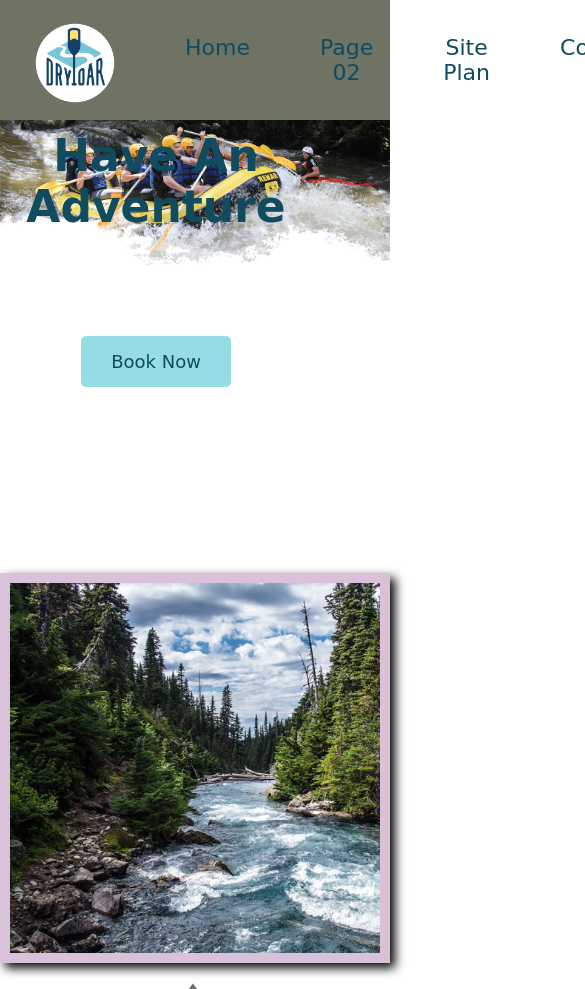
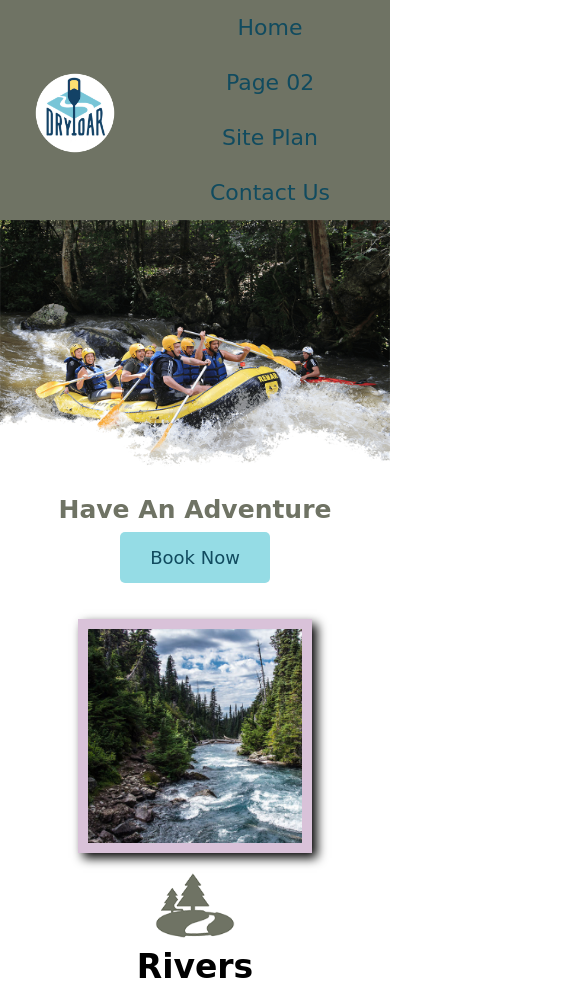
Before and after one commit to iankaz/wdd130, a plain HTML site: page wwr/index.html in a window 390 px wide. Shown: the top 989 px of the page, 585 px wide, since content can reach past the window. Drawn offline with Linux system fonts and the light colour scheme.

Commit message:
finished wwr page  layout

```diff
--- a/wwr/contactus.html
+++ b/wwr/contactus.html
@@ -1,7 +1,7 @@
 <!DOCTYPE html>
 <html lang="en">
 <head>
-    <link rel="stylesheet" href="styles/style.css">
+    <link rel="stylesheet" href="style.css">
     <meta charset="UTF-8">
     <meta http-equiv="X-UA-Compatible" content="IE=edge">
     <meta name="viewport" content="width=device-width, initial-scale=1.0">
@@ -90,7 +90,7 @@ button {
 <body>
     <header>
         <a id="logo_link" href="index.html">
-            <img class="logo" src="images/logo.png" alt="Awesome Rafting Logo">
+            <img class="logo" src="logo.png" alt="Awesome Rafting Logo">
         </a>
         <nav>
             <a href="index.html">Home</a>
--- a/wwr/style.css
+++ b/wwr/style.css
@@ -21,6 +21,9 @@ border-radius: 5px;
     background-color: #6f7364;
     line-height: 1.5em;
     padding: 35px;
+    grid-column: 6/10;
+    grid-row: 6/7;
+    box-shadow: 5px 5px 10px #6f7364;
 }
 body {
     background-color: #fcfbfc;
@@ -69,7 +72,7 @@ nav a:hover {
     text-align: center;
 }
 main section {
-    text-align: center;
+    text-align: center; ;
 }
 main section img  {
     box-sizing: border-box;
@@ -195,7 +198,7 @@ nav {
     z-index: -1;
 }
 #hero-msg {
-    grid-column: 1/3;
+    grid-column: 2/3;
     grid-row: 1/2;
     margin-top: 100px;
 }
@@ -224,3 +227,44 @@ nav {
     grid-row: 5/8;
     box-shadow: 5px 5px 10px #6f7364;
 }
+@media screen and (max-width: 900px) {
+    #hero, .home-grid {
+        display: block;
+        height: auto;
+    }
+    nav, footer {
+        flex-direction: column;
+    }
+    nav a {
+        display: block;
+        padding: 15px;
+    }
+    #hero {
+        margin-top: 0;
+    }
+    #hero-msg {
+        margin-top: 0;
+    }
+    #hero-msg h4 {
+        display: none;
+    }
+    .home-title {
+        font-size: 25px;
+        color: #6f7364;
+    }
+    .rivers-card, .camping-card, .rapids-card {
+        margin: 50px auto;
+        width: 60%;
+    }
+    #background {
+        display: none;
+    }
+    .mountains, .msg {
+        width: 80%;
+        display: block;
+        margin: 0 auto;
+    }
+    footer {
+        margin-top: 25px;
+    }
+}
```
